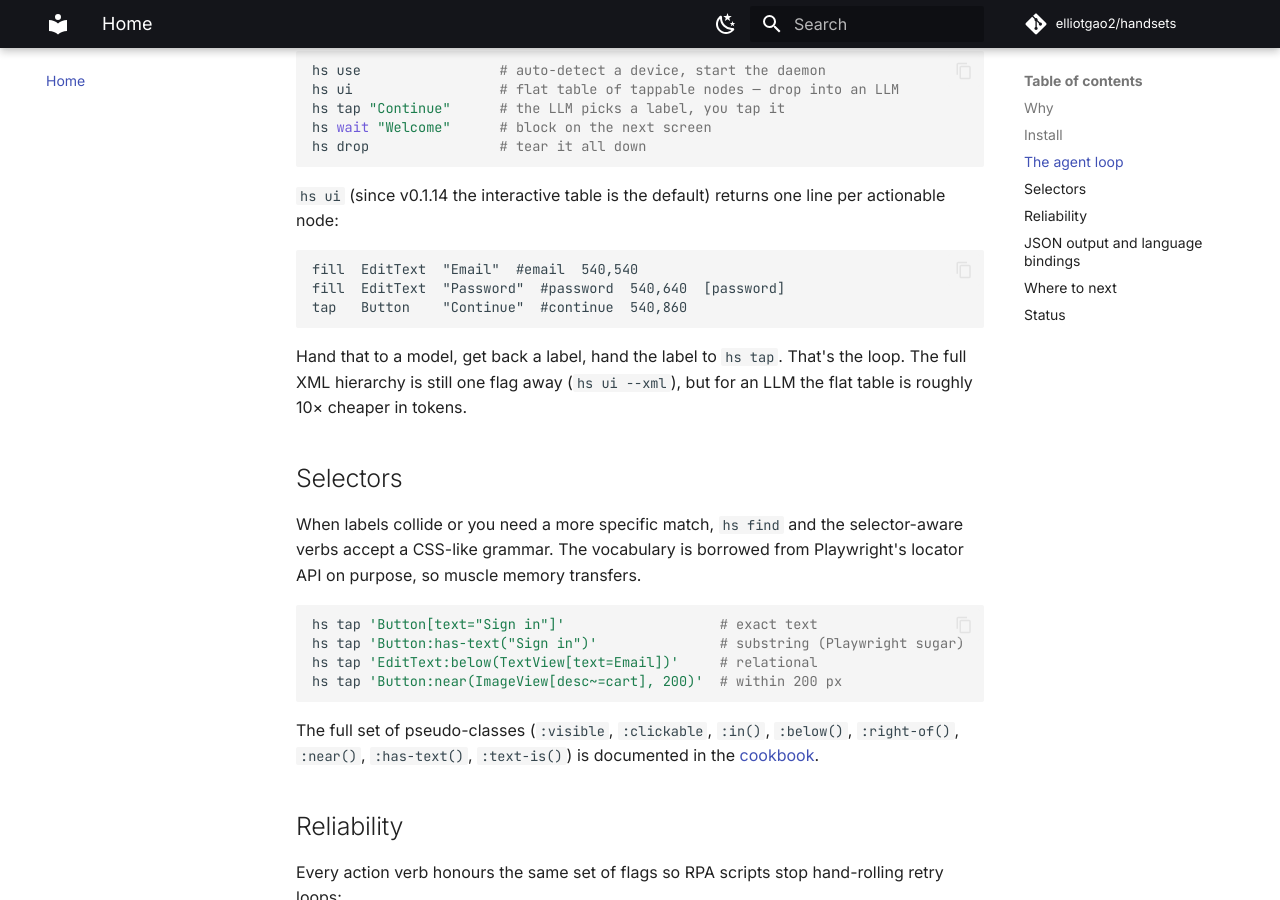
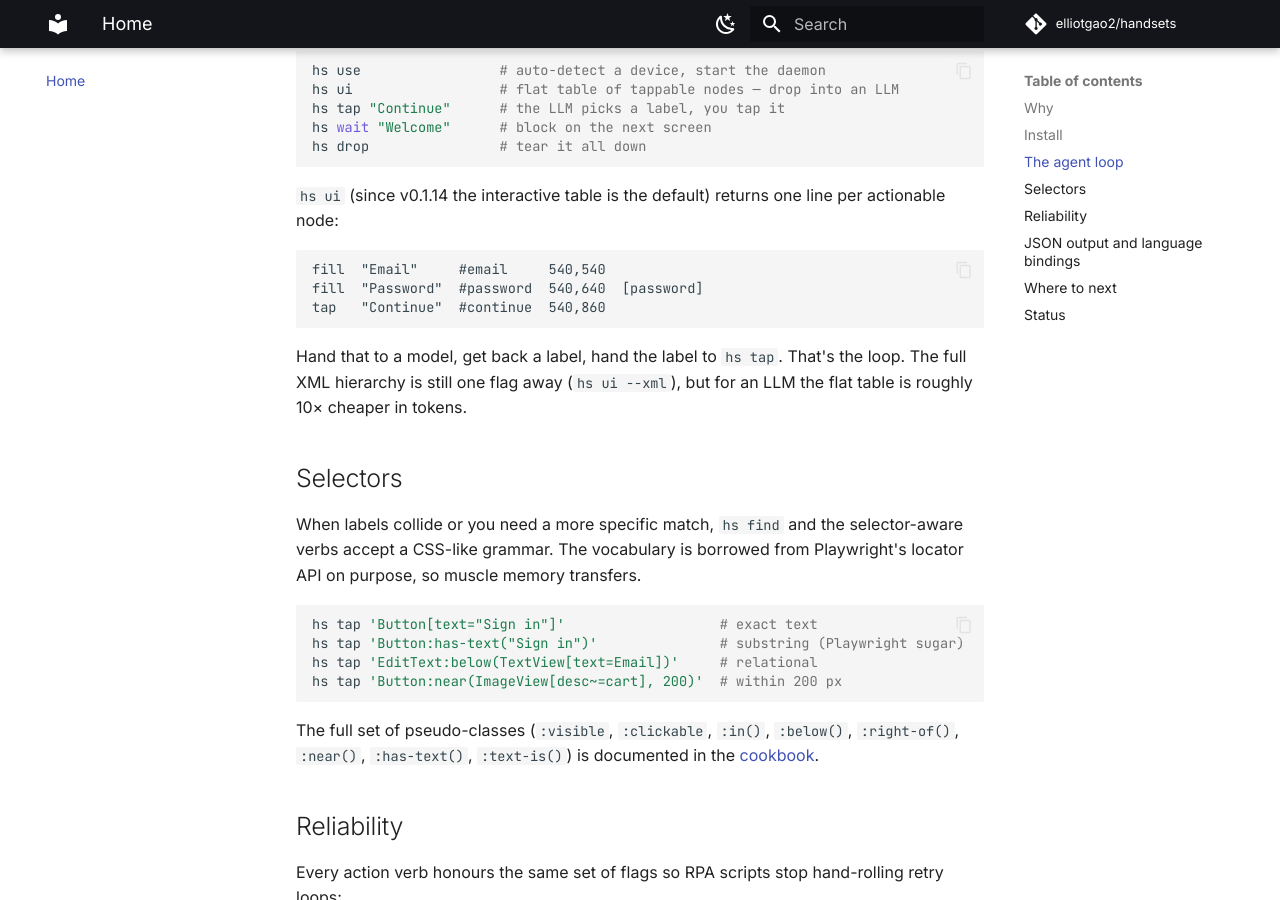
Before and after one commit to elliotgao2/handsets, an MkDocs documentation site: the page built from docs/index.md, in a window 1280 px wide and 900 px high, scrolled down 1124 px. Built offline with MkDocs 1.6.1 and Material for MkDocs 9.7.7, drawn with Linux system fonts in a browser that asks for light colours; comment, search, counter and statistics services are not loaded.

Commit message:
ui-dump: drop class column, strip zero-width chars from labels
Two real readability fixes from looking at output on a Chinese e-commerce
screen (lots of Compose-rendered Views, lots of CJK text with U+200B
between glyphs):

- class column gone. On Compose / React Native screens every node is
  `View` and the column is pure noise. The verb (tap/fill/-) already
  encodes the actionability the class would have told you. Callers who
  need the exact class use `hs find` or `hs ui --json`.
- truncate_quoted now filters zero-width / formatting characters
  (U+200B-200F, U+2028-202E, U+2060-206F, U+00AD, U+FEFF). The
  accessibility tree sometimes emits ZWSP between glyphs, especially
  between Chinese characters; the dump now renders "返回按钮" instead
  of "返\u{200B}回\u{200B}按\u{200B}钮\u{200B}".

README, docs/index, and the blog example all show the new layout.

````diff
--- a/docs/index.md
+++ b/docs/index.md
@@ -39,9 +39,9 @@ hs drop                # tear it all down
 `hs ui` (since v0.1.14 the interactive table is the default) returns one line per actionable node:
 
 ```
-fill  EditText  "Email"  #email  540,540
-fill  EditText  "Password"  #password  540,640  [password]
-tap   Button    "Continue"  #continue  540,860
+fill  "Email"     #email     540,540
+fill  "Password"  #password  540,640  [password]
+tap   "Continue"  #continue  540,860
 ```
 
 Hand that to a model, get back a label, hand the label to `hs tap`. That's the loop. The full XML hierarchy is still one flag away (`hs ui --xml`), but for an LLM the flat table is roughly 10× cheaper in tokens.
````
Also changed, not shown: README.md (+3 -3 lines), docs/blog/posts/2026-05-23-tapping-android-in-5ms-vs-appium-uiautomator2.md (+3 -3 lines), 1 other file.
